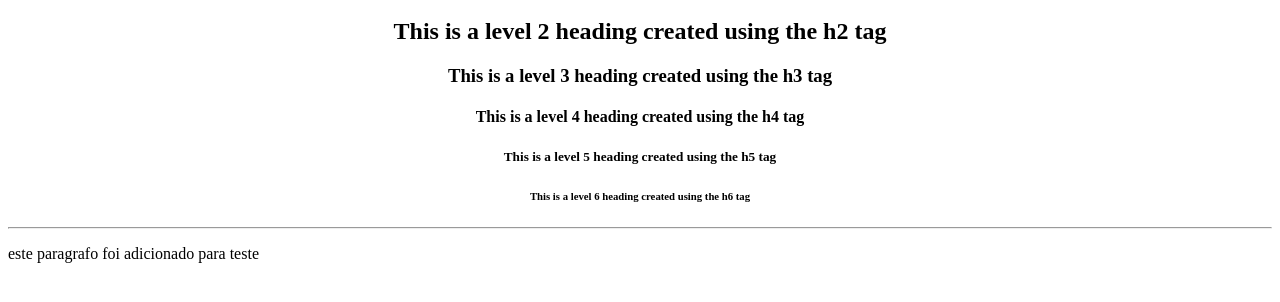
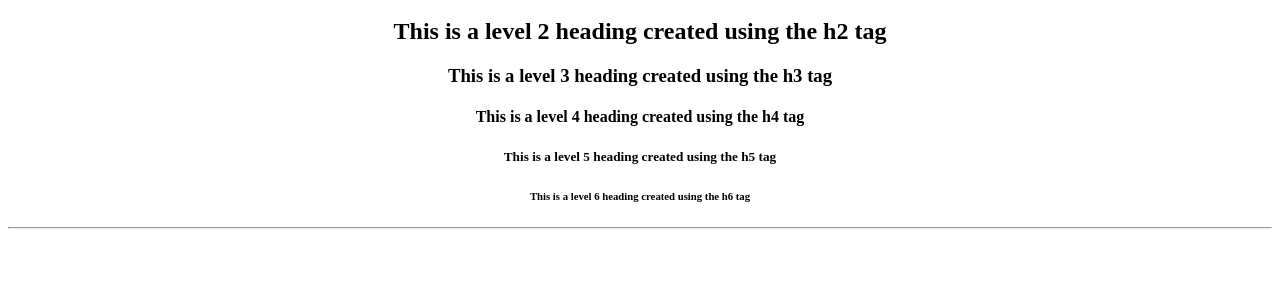
Before and after one commit to LucasMoraisRamires/notes-book-html, a plain HTML site: page index.html in a window 1280 px wide. Shown: the part 130-432 px from the top of the page. Drawn offline with Linux system fonts and the light colour scheme.

Commit message:
Retirado Paragrafo que foi adicionado anteriormente

```diff
--- a/index.html
+++ b/index.html
@@ -16,7 +16,6 @@
 
     </center>
 
-    <p> este paragrafo foi adicionado para teste </p>
 
   </body>
 </html>
```
